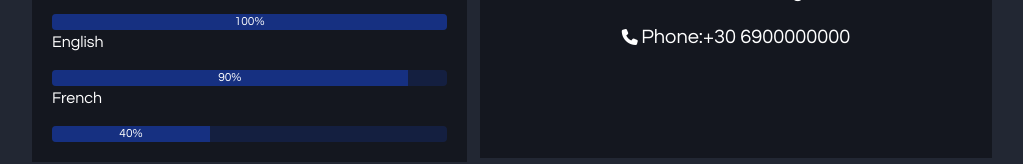
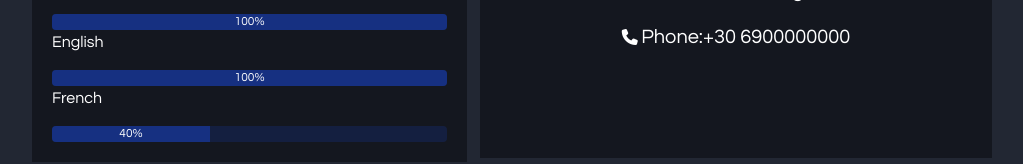
Before and after one commit to kostaskon7/WWW, a plain HTML site: page index.html in a window 1280 px wide. Shown: the part 483-647 px from the top of the page, without its empty margins (96-1119 px from the left). Drawn offline with nearby package versions, Linux system fonts and the light colour scheme.

Commit message:
Update index.html

```diff
--- a/index.html
+++ b/index.html
@@ -38,8 +38,8 @@
 				</div>
 				<p>English</p>
 				 <div class="progress">
-					<div class="progress-bar" role="progressbar" aria-valuenow="90"
-					aria-valuemin="0" aria-valuemax="100" style="width:90%">90%
+					<div class="progress-bar" role="progressbar" aria-valuenow="100"
+					aria-valuemin="0" aria-valuemax="100" style="width:100%">100%
 					</div>
 				</div>
 				<p>French</p>
```
